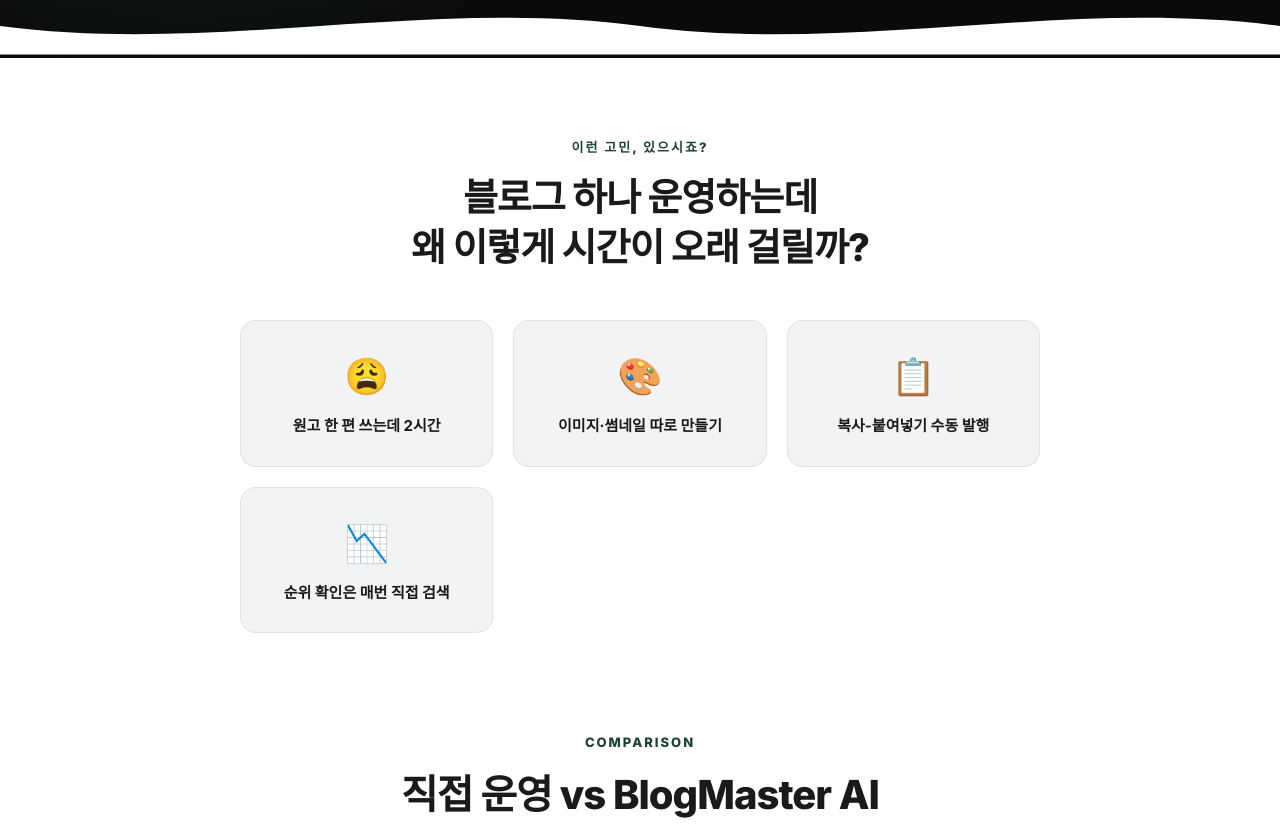
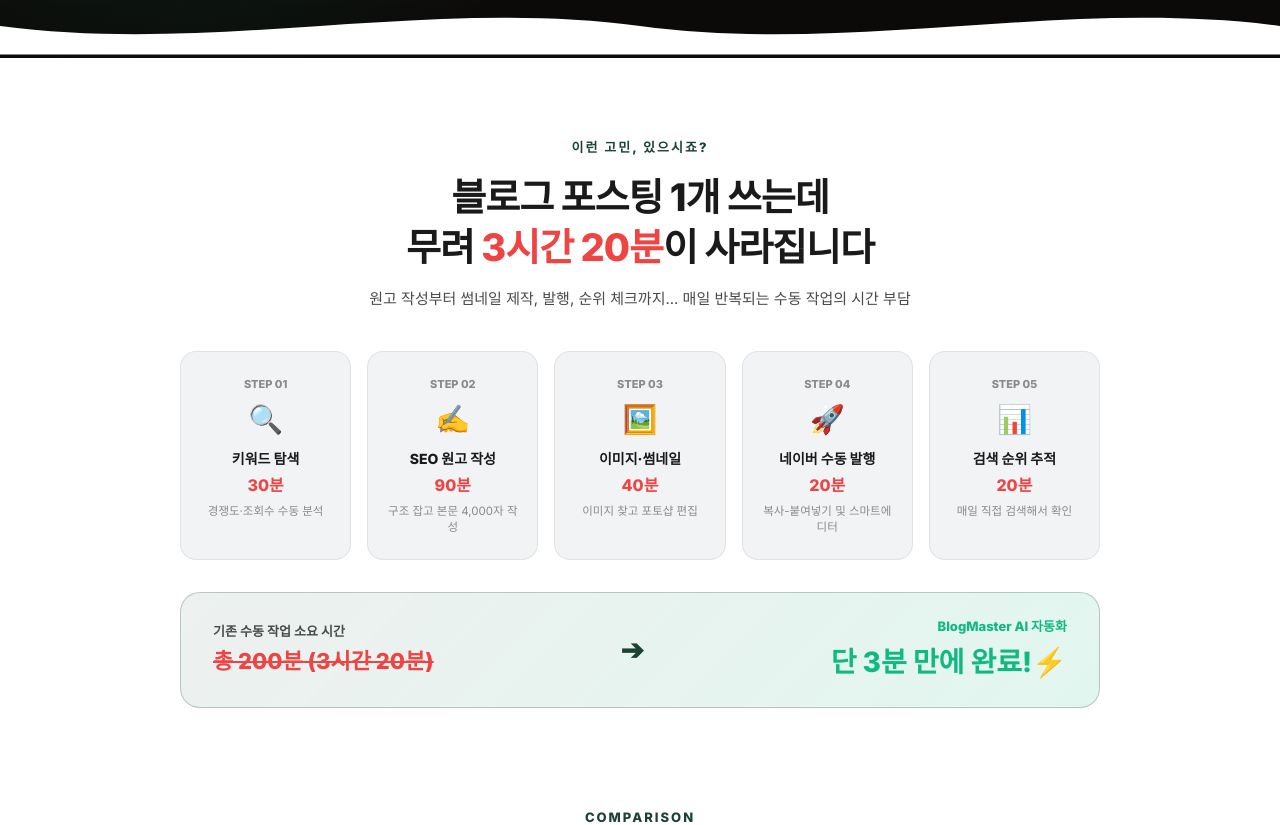
Before and after one commit to vbxn4321-boop/BlogMasterAi, a Next.js app in the folder frontend/: page / in a window 1280 px wide. Shown: the part 900-1725 px from the top of the page. Built offline with nearby package versions, Linux system fonts and the light colour scheme.

Commit message:
style: add VAT 별도 text, remove Gemini from compare table, and add visual step time breakdown to pain point section

```diff
--- a/frontend/src/app/page.js
+++ b/frontend/src/app/page.js
@@ -483,16 +483,44 @@
 
       {/* ═══ PAIN POINT ═══ */}
       <section style={{ padding:"80px 24px 0" }}>
-        <div style={{ maxWidth:800,margin:"0 auto",textAlign:"center" }}>
+        <div style={{ maxWidth:920,margin:"0 auto",textAlign:"center" }}>
           <div style={{ fontSize:13,fontWeight:800,color:"var(--accent)",letterSpacing:2,textTransform:"uppercase",marginBottom:16 }}>이런 고민, 있으시죠?</div>
-          <h2 style={{ fontSize:"clamp(24px,3.2vw,38px)",fontWeight:900,letterSpacing:"-1px",lineHeight:1.3,marginBottom:48 }}>블로그 하나 운영하는데<br/>왜 이렇게 시간이 오래 걸릴까?</h2>
-          <div style={{ display:"grid",gridTemplateColumns:"repeat(auto-fit, minmax(220px, 1fr))",gap:20 }}>
-            {[{emoji:"😩",text:"원고 한 편 쓰는데 2시간"},{emoji:"🎨",text:"이미지·썸네일 따로 만들기"},{emoji:"📋",text:"복사-붙여넣기 수동 발행"},{emoji:"📉",text:"순위 확인은 매번 직접 검색"}].map((item,i)=>(
-              <div key={i} className="pain-card" style={{ padding:"28px 20px",borderRadius:16,background:"var(--bg-secondary)",border:"1px solid var(--border)",textAlign:"center",transition:"transform 0.2s ease, box-shadow 0.2s ease" }}>
-                <div style={{ fontSize:36,marginBottom:12 }}>{item.emoji}</div>
-                <div style={{ fontSize:15,fontWeight:700,color:"var(--text-primary)" }}>{item.text}</div>
+          <h2 style={{ fontSize:"clamp(24px,3.2vw,38px)",fontWeight:900,letterSpacing:"-1px",lineHeight:1.3,marginBottom:16 }}>
+            블로그 포스팅 1개 쓰는데<br/>무려 <span style={{ color:"#ef4444" }}>3시간 20분</span>이 사라집니다
+          </h2>
+          <p style={{ fontSize:15,color:"var(--text-secondary)",marginBottom:40 }}>
+            원고 작성부터 썸네일 제작, 발행, 순위 체크까지... 매일 반복되는 수동 작업의 시간 부담
+          </p>
+
+          <div style={{ display:"grid",gridTemplateColumns:"repeat(auto-fit, minmax(160px, 1fr))",gap:16,marginBottom:32 }}>
+            {[
+              { step:"01", icon:"🔍", title:"키워드 탐색", time:"30분", desc:"경쟁도·조회수 수동 분석" },
+              { step:"02", icon:"✍️", title:"SEO 원고 작성", time:"90분", desc:"구조 잡고 본문 4,000자 작성" },
+              { step:"03", icon:"🖼️", title:"이미지·썸네일", time:"40분", desc:"이미지 찾고 포토샵 편집" },
+              { step:"04", icon:"🚀", title:"네이버 수동 발행", time:"20분", desc:"복사-붙여넣기 및 스마트에디터" },
+              { step:"05", icon:"📊", title:"검색 순위 추적", time:"20분", desc:"매일 직접 검색해서 확인" },
+            ].map((item,i)=>(
+              <div key={i} className="pain-card" style={{ padding:"24px 16px",borderRadius:16,background:"var(--bg-secondary)",border:"1px solid var(--border)",textAlign:"center",transition:"transform 0.2s ease, box-shadow 0.2s ease" }}>
+                <div style={{ fontSize:11,fontWeight:800,color:"var(--text-muted)",marginBottom:6 }}>STEP {item.step}</div>
+                <div style={{ fontSize:28,marginBottom:8 }}>{item.icon}</div>
+                <div style={{ fontSize:14,fontWeight:800,color:"var(--text-primary)",marginBottom:4 }}>{item.title}</div>
+                <div style={{ fontSize:16,fontWeight:900,color:"#ef4444",marginBottom:6 }}>{item.time}</div>
+                <div style={{ fontSize:11.5,color:"var(--text-muted)",lineHeight:1.4 }}>{item.desc}</div>
               </div>
             ))}
+          </div>
+
+          {/* 소요 시간 비교 하이라이트 바 */}
+          <div style={{ background:"linear-gradient(135deg, rgba(27,67,50,0.08), rgba(16,185,129,0.12))",border:"1.5px solid rgba(27,67,50,0.25)",borderRadius:20,padding:"24px 32px",display:"flex",alignItems:"center",justifyContent:"space-between",flexWrap:"wrap",gap:16 }}>
+            <div style={{ textAlign:"left" }}>
+              <div style={{ fontSize:13,fontWeight:700,color:"var(--text-secondary)",marginBottom:4 }}>기존 수동 작업 소요 시간</div>
+              <div style={{ fontSize:22,fontWeight:900,color:"#ef4444",textDecoration:"line-through" }}>총 200분 (3시간 20분)</div>
+            </div>
+            <div style={{ fontSize:28,fontWeight:900,color:"var(--accent)" }}>➔</div>
+            <div style={{ textAlign:"right" }}>
+              <div style={{ fontSize:13,fontWeight:800,color:"#10b981",marginBottom:4 }}>BlogMaster AI 자동화</div>
+              <div style={{ fontSize:28,fontWeight:900,color:"#10b981" }}>단 3분 만에 완료!⚡</div>
+            </div>
           </div>
         </div>
       </section>
@@ -541,7 +569,7 @@
                 <th style={{ padding:"18px 20px",textAlign:"center",background:"rgba(27,67,50,0.08)",borderBottom:"1px solid var(--border)",fontSize:13,fontWeight:800,color:"#1b4332",width:"36%" }}>BlogMaster AI</th>
               </tr></thead>
               <tbody>
-                {[["발행 방식","API 우회 · 봇 탐지 위험","크롬 확장 프로그램 (실제 사용자 행동)"],["원고 품질","템플릿 반복 · 저품질","Gemini AI 고품질 SEO 원고"],["이미지","직접 업로드 필요","AI 자동 생성 + 텍스트 합성"],["계정 안전성","캡차·차단 리스크 높음","내 PC 브라우저 사용, 차단 없음"],["커스터마이징","제한적 템플릿만 지원","계정별 말투·프롬프트·푸터 개별 설정"],["순위 추적","미지원 또는 별도 구매","기본 제공 · 자동 일별 기록"]].map(([item,old,ours],i)=>(
+                {[["발행 방식","API 우회 · 봇 탐지 위험","크롬 확장 프로그램 (실제 사용자 행동)"],["원고 품질","템플릿 반복 · 저품질","고품질 SEO 맞춤 원고"],["이미지","직접 업로드 필요","AI 자동 생성 + 텍스트 합성"],["계정 안전성","캡차·차단 리스크 높음","내 PC 브라우저 사용, 차단 없음"],["커스터마이징","제한적 템플릿만 지원","계정별 말투·프롬프트·푸터 개별 설정"],["순위 추적","미지원 또는 별도 구매","기본 제공 · 자동 일별 기록"]].map(([item,old,ours],i)=>(
                   <tr key={i} style={{ borderBottom:i<5?"1px solid var(--border)":"none" }}>
                     <td style={{ padding:"16px 20px",fontWeight:700,color:"var(--text-primary)" }}>{item}</td>
                     <td style={{ padding:"16px 20px",textAlign:"center",color:"var(--text-muted)" }}>⚠️ {old}</td>
@@ -564,8 +592,8 @@
           </div>
           <div style={{ display:"grid",gridTemplateColumns:"repeat(auto-fit, minmax(320px, 1fr))",gap:20 }}>
             {[
-              { icon:"✍️",title:"AI 원고 자동 생성",desc:"Gemini AI가 SEO에 최적화된 블로그 원고를 작성합니다. 키워드 밀도, 문단 구조, 인용구 배치까지 자동으로.",points:["키워드 분석 → 원고 자동 작성","네이버 SEO 가이드라인 준수","말투·톤 커스터마이징"],gradient:"linear-gradient(135deg, #1b4332, #2d6a4f)" },
-              { icon:"🖼️",title:"이미지·썸네일 자동 생성",desc:"본문에 어울리는 AI 이미지를 생성하고 썸네일에 텍스트를 자동으로 합성합니다.",points:["Gemini 이미지 생성","Sharp 썸네일 텍스트 합성","4가지 썸네일 스타일 선택"],gradient:"linear-gradient(135deg, #2d6a4f, #40916c)" },
+              { icon:"✍️",title:"AI 원고 자동 생성",desc:"SEO에 최적화된 블로그 원고를 작성합니다. 키워드 밀도, 문단 구조, 인용구 배치까지 자동으로.",points:["키워드 분석 → 원고 자동 작성","네이버 SEO 가이드라인 준수","말투·톤 커스터마이징"],gradient:"linear-gradient(135deg, #1b4332, #2d6a4f)" },
+              { icon:"🖼️",title:"이미지·썸네일 자동 생성",desc:"본문에 어울리는 AI 이미지를 생성하고 썸네일에 텍스트를 자동으로 합성합니다.",points:["AI 이미지 생성","Sharp 썸네일 텍스트 합성","4가지 썸네일 스타일 선택"],gradient:"linear-gradient(135deg, #2d6a4f, #40916c)" },
               { icon:"🚀",title:"네이버 블로그 자동 발행",desc:"Chrome 확장 프로그램이 네이버 스마트에디터를 직접 조작해 실제 발행합니다.",points:["스마트에디터 자동 조작","예약 발행 스케줄링","멀티 계정 동시 운영"],gradient:"linear-gradient(135deg, #40916c, #52b788)" },
               { icon:"📊",title:"SEO 순위 실시간 추적",desc:"발행된 포스팅이 네이버 검색에서 몇 위인지 자동으로 체크하고 변화를 기록합니다.",points:["상위 200위 내 자동 탐색","일별 순위 변화 기록","키워드별 직접 검색 분석"],gradient:"linear-gradient(135deg, #10b981, #059669)" },
               { icon:"🔑",title:"황금 키워드 분석",desc:"경쟁도 낮고 조회수 높은 키워드를 자동으로 발굴합니다.",points:["조회수·경쟁 자동 분석","연관 키워드 발굴","월간 검색량 기준 필터링"],gradient:"linear-gradient(135deg, #f59e0b, #d97706)" },
@@ -626,7 +654,8 @@
               <div style={{ fontSize:14,color:"var(--text-secondary)",marginBottom:24 }}>블로그 운영을 시작하는 개인 사용자</div>
               <div style={{ display:"flex",alignItems:"baseline",gap:4,marginBottom:32 }}>
                 <span style={{ fontSize:42,fontWeight:900,color:"var(--text-primary)" }}>₩35,000</span>
-                <span style={{ fontSize:14,color:"var(--text-muted)" }}>/월</span>
+                <span style={{ fontSize:13,color:"var(--text-muted)" }}>/월</span>
+                <span style={{ fontSize:11,color:"var(--text-muted)",marginLeft:4 }}>(VAT 별도)</span>
               </div>
               <Link href="/signup" className="pricing-btn-outline" style={{ display:"block",textAlign:"center",textDecoration:"none",padding:"14px 0",borderRadius:12,border:"2px solid var(--accent)",color:"var(--accent)",fontWeight:800,fontSize:15,marginBottom:32,transition:"all 0.2s ease" }}>시작하기</Link>
               <ul style={{ listStyle:"none",display:"flex",flexDirection:"column",gap:14 }}>
@@ -642,7 +671,8 @@
               <div style={{ fontSize:14,color:"var(--text-secondary)",marginBottom:24 }}>본격적인 블로그 마케팅을 위한 프로 사용자</div>
               <div style={{ display:"flex",alignItems:"baseline",gap:4,marginBottom:32 }}>
                 <span style={{ fontSize:42,fontWeight:900,color:"var(--text-primary)" }}>₩45,000</span>
-                <span style={{ fontSize:14,color:"var(--text-muted)" }}>/월</span>
+                <span style={{ fontSize:13,color:"var(--text-muted)" }}>/월</span>
+                <span style={{ fontSize:11,color:"var(--text-muted)",marginLeft:4 }}>(VAT 별도)</span>
               </div>
               <Link href="/signup" style={{ display:"block",textAlign:"center",textDecoration:"none",padding:"14px 0",borderRadius:12,background:"linear-gradient(135deg, #1b4332, #2d6a4f)",color:"#fff",fontWeight:800,fontSize:15,marginBottom:32,boxShadow:"0 4px 16px rgba(27,67,50,0.3)",transition:"all 0.2s ease" }}>Pro로 시작하기</Link>
               <ul style={{ listStyle:"none",display:"flex",flexDirection:"column",gap:14 }}>
```
